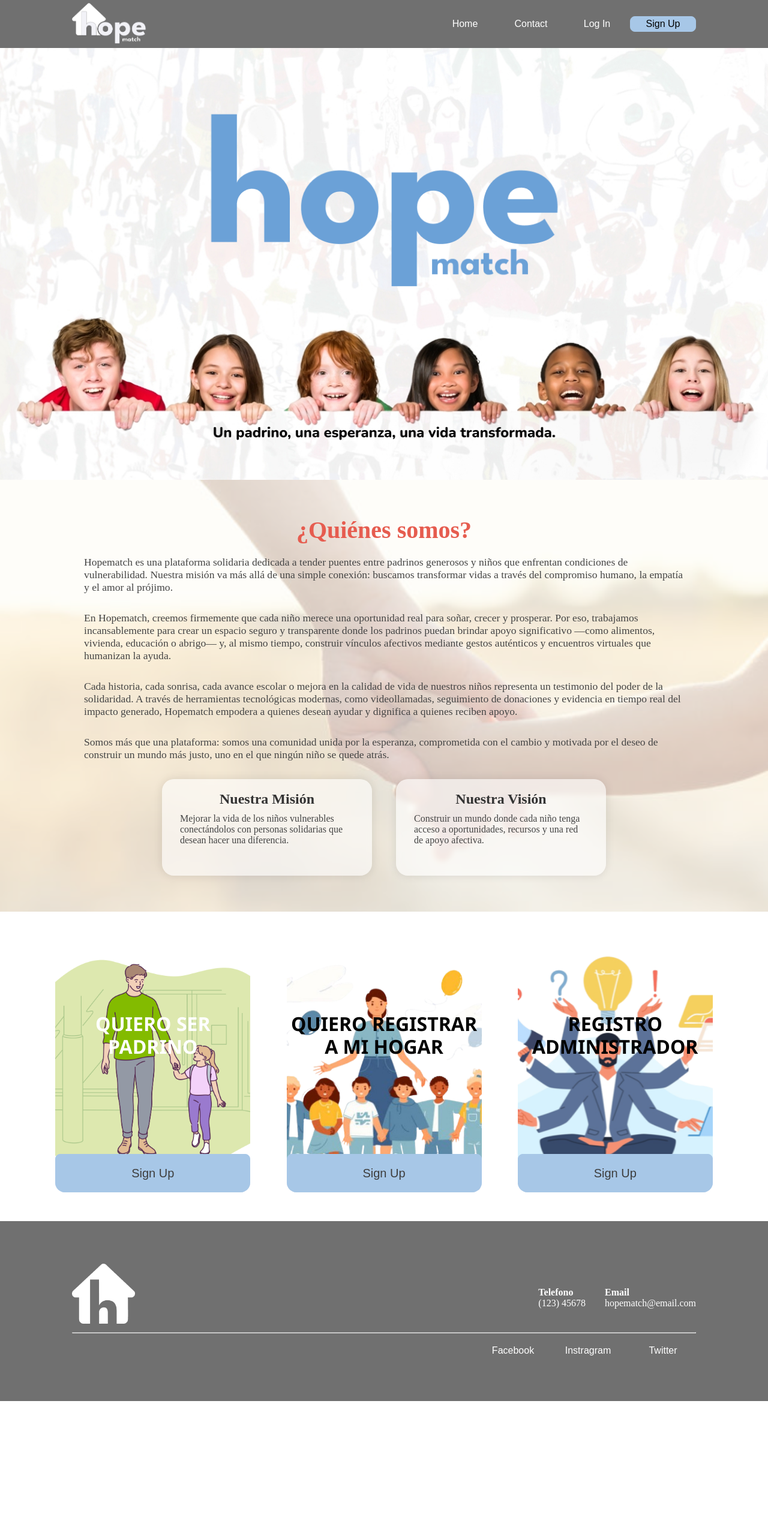
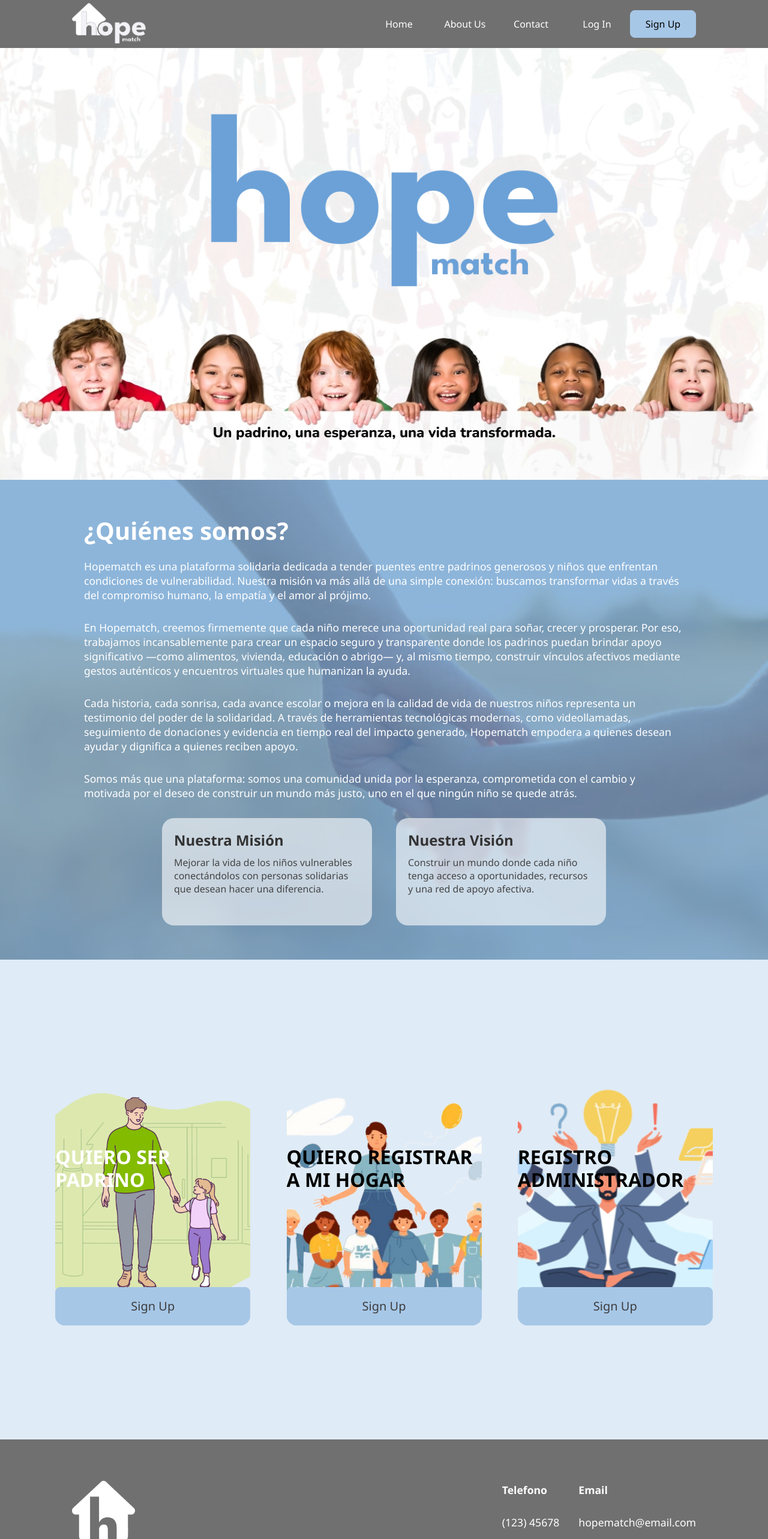
Before and after one commit to AdrianRojas4414/frontend-hopematch, an Angular app: page / in a window 1280 px wide. Shown: the top 2566 px of the page at 60% size. Before the commit the page ends 2336 px from the top, so only its background shows below. Built offline with nearby package versions, Linux system fonts and the light colour scheme.

Commit message:
Refactor in about us section

```diff
--- a/src/app/config/constants.ts
+++ b/src/app/config/constants.ts
@@ -20,7 +20,7 @@ export const TEXTOS = {
     aboutVisionText: "Construir un mundo donde cada niño tenga acceso a oportunidades, recursos y una red de apoyo afectiva.",
     // NAV BUTTONS
     buttonHome: 'Home',
-    buttonAboutUs: 'AboutUs',
+    buttonAboutUs: 'About Us',
     buttonSignUp: 'Sign Up',
     buttonLogIn: 'Log In',
     buttonContact: 'Contact',
--- a/src/app/paginas/inicio/inicio.component.html
+++ b/src/app/paginas/inicio/inicio.component.html
@@ -4,25 +4,20 @@
             <div class="navbar__brand">
                 <a href="/"><img src="imgs/logo light variant.png" [alt]="texts.messageLogo" class="logo"></a>
             </div>
-            <ul class="navbar__links">
-            <li><button class="btn btn--third-button" routerLink="/">{{ texts.buttonHome }}</button></li>
-            <button class="btn btn--third-button" (click)="scrollToSection('footer-content')">{{ texts.buttonContact }}</button>
-            <li><button class="btn btn--third-button" [routerLink]="['/login']"> {{ texts.buttonLogIn }} </button></li>
-            <li><button class="btn btn--primary-button" (click)="scrollToSection('register-section')"> {{ texts.buttonSignUp }} </button></li>
-            </ul>
+            <div class="navbar__links">
+                <button class="btn btn--third-button" routerLink="/">{{ texts.buttonHome }}</button>
+                <button class="btn btn--third-button" (click)="scrollToSection('about-us')">{{ texts.buttonAboutUs }}</button>
+                <button class="btn btn--third-button" (click)="scrollToSection('footer-content')">{{ texts.buttonContact }}</button>
+                <button class="btn btn--third-button" [routerLink]="['/login']"> {{ texts.buttonLogIn }} </button>
+                <button class="btn btn--primary-button" (click)="scrollToSection('register-section')"> {{ texts.buttonSignUp }} </button>
+            </div>
         </div>
     </nav>
 </header>
 
-    <section class="hero">
-    <div class="hero-content">
-        <h1 class="main-title"></h1>
-        <p class="subtitle"></p>
-        <p class="dreams"></p>
-    </div>
-    </section>
+    <section class="full-layout-section landing"></section>
 
-    <section id="about-us" class="about-us">
+    <section id="about-us" class="full-layout-section about-us">
         <div class="about-content">
             <h2>{{ texts.aboutTitle }}</h2>
             <div class="about-text">
@@ -32,11 +27,11 @@
                 <p>{{ texts.aboutDescription4 }}</p>
             </div>
           <div class="about-columns">
-            <div class="about-column">
+            <div class="card--simple-text">
               <h3>{{ texts.aboutMissionTitle }}</h3>
               <p>{{ texts.aboutMissionText }}</p>
             </div>
-            <div class="about-column">
+            <div class="card--simple-text">
               <h3>{{ texts.aboutVisionTitle }}</h3>
               <p>{{ texts.aboutVisionText }}</p>
             </div>
@@ -44,7 +39,7 @@
         </div>
       </section>
 
-    <section id="register-section" class="register-section">
+    <section id="register-section" class="full-layout-section register-section">
         <div class="card card--signup-image-bg bg-padrino">
             <div class="card__content">
                 <h3 class="card__title">{{ texts.padrinoOption }}</h3>
@@ -78,7 +73,7 @@
     <div id="footer-content" class="footer__vertical_container">
         <div class="footer__horizontal_container">
             <div class="footer__brand">
-                <img src="imgs/logo light.png" [alt]="texts.messageLogo" class="logo">
+                <a href="/"><img src="imgs/logo light.png" [alt]="texts.messageLogo" class="logo"></a>
             </div>
             <div class="footer__contact-info">
                 <div>
@@ -93,11 +88,11 @@
         </div>
         <hr />
         <div class="footer__social_container">
-            <ul class="social-links">
+            <div class="social-links">
                 <button class="btn btn--third-button"> {{ texts.facebook }} </button>
                 <button class="btn btn--third-button"> {{ texts.instragram }} </button>
                 <button class="btn btn--third-button"> {{ texts.twitter }} </button>
-            </ul>
+            </div>
         </div>
     </div>
 </footer>
--- a/src/app/paginas/inicio/inicio.component.scss
+++ b/src/app/paginas/inicio/inicio.component.scss
@@ -1,66 +1,27 @@
-* {
-    padding: 0;
-  }
 
 
-  header {
-    position: fixed;
-    width: 100%;
-    top: 0;
-    left: 0;
-    z-index: 1000;
-  }
-
-  .hero {
-    display: flex;
-    align-items: center;
-    justify-content: center;
-    height: 100vh;
+  .landing {
     background-image: url('../../../../public/imgs/Seccion\ Portada.png');
     background-size: cover;
     background-position: center;
-    position: relative;
-  }
-
-  .hero-content {
-    text-align: center;
-    color: white;
-  }
-
-  .main-title {
-    font-size: 5rem;
-    animation: fadeIn 2s ease-in-out;
-  }
-
-  .subtitle {
-    font-size: 1.5rem;
-    margin-top: 1rem;
-    animation: fadeIn 3s ease-in-out;
-  }
-
-  .dreams {
-    margin-top: 2rem;
-    font-size: 1.2rem;
-    color: #fff;
-  }
-
-  @keyframes fadeIn {
-    from {
-      opacity: 0;
-    }
-    to {
-      opacity: 1;
-    }
   }
 
   .about-us {
-    background-image: url("../../../assets/imgs/aboutUs_backgound.jpg");  /* Asegúrate de que esta imagen exista */
+    background-image: url("../../../assets/imgs/aboutUs_backgound.jpg");
     background-size:cover;
     background-position: center;
-    padding: 60px 20px;
-    text-align: center;
-    position: relative;
-    color: #fff;
+    color: var(--color-neutral-base-white);
+    .about-columns {
+      display: flex;
+      flex-wrap: wrap;
+      justify-content: center;
+      gap: 40px;
+    }
+    .about-text p{
+      font-size: 1rem;
+      text-align: left;
+      font-size: 1.1rem;
+    }
   }
 
   .about-us::before {
@@ -70,7 +31,8 @@
     left: 0;
     right: 0;
     bottom: 0;
-    background-color: rgba(255, 255, 255, 0.7); /* Fondo blanco semitransparente */
+    background-color: var(--color-primary-base-dark-60);
+    opacity: 0.7;
     z-index: 0;
   }
 
@@ -79,94 +41,22 @@
     z-index: 1;
   }
 
-  .about-us h2 {
-    font-size: 2.5rem;
-    color: #e65c4f;
-    margin-bottom: 20px;
-  }
-
-  .about-us p {
-    font-size: 1.1rem;
-    color: #333;
-    max-width: 1000px;
-    margin: 0 auto 30px auto;
-  }
-
-  .about-columns {
-    display: flex;
-    flex-wrap: wrap;
-    justify-content: center;
-    gap: 40px;
-  }
-
-  .about-column {
-    background-color: rgba(255, 255, 255, 0.6); /* Blanco con transparencia */
-    padding: 20px 30px;
-    border-radius: 20px;
-    box-shadow: 0 0 15px rgba(0, 0, 0, 0.1);
-    max-width: 350px;
-    flex: 1 1 300px;
-    backdrop-filter: blur(4px); /* efecto cristalino */
-  }
-
-  .about-column h3 {
-    font-size: 1.5rem;
-    color: #333;
-    margin-bottom: 10px;
-  }
-
-  .about-text p{
-    font-size: 1rem;
-    color: #444;
-    text-align: left;
-    font-size: 1.1rem;
-  }
-
-  .about-column p {
-    font-size: 1rem;
-    color: #444;
-    text-align: left;
-  }
-
   .register-section {
-    display: flex;
     justify-content: space-evenly;
     flex-wrap: wrap;
     padding: 3rem;
-    background-color: #fff;
+    background-color: var(--color-neutral-base-white);
     gap: 1rem;
   }
 
-  .register-card {
-    text-align: center;
-    background-color: #fce9e8;
-    padding: 2rem;
-    border-radius: 15px;
-    width: 30%;
-    min-width: 300px;
-    width: 40%;
+  .register-section::before {
+    content: '';
+    position: absolute;
+    top: 0;
+    left: 0;
+    right: 0;
+    bottom: 0;
+    background-color: var(--color-primary-base-dark-60);
+    opacity: 0.2;
+    z-index: 0;
   }
-
-  .register-card h2 {
-    font-size: 1.5rem;
-    margin-bottom: 1rem;
-    color: #e65c4f;
-  }
-
-  .register-card img {
-    width: 100%;
-    height: auto;
-    margin-bottom: 1rem;
-  }
-
-  .social-links {
-    list-style: none;
-    display: flex;
-    justify-content: center;
-    gap: 15px;
-    margin-top: 1rem;
-  }
-
-  html {
-    scroll-behavior: smooth;
-}
--- a/src/assets/scss/_base.scss
+++ b/src/assets/scss/_base.scss
@@ -2,6 +2,9 @@ html, body {
   margin: 0;
   padding: 0;
   width: 100%; /* Asegúrate de que ocupen todo el ancho */
+  font-family: var(--font-family-base);
+  color: var(--color-neutral-base-black);
+  scroll-behavior: smooth;
 }
 
 *, *::before, *::after {
@@ -9,3 +12,59 @@ html, body {
   margin: 0;
   padding: 0;
 }
+
+.full-layout-section {
+  display: flex;
+  align-items: center;
+  justify-content: center;
+  height: 100vh;
+  background-color: white;
+  position: relative;
+}
+
+header {
+  position: fixed;
+  width: 100%;
+  top: 0;
+  left: 0;
+  z-index: 1000;
+}
+
+h1{
+  font-size: 2.5rem;
+  margin-bottom: 20px;
+}
+
+h2{
+  font-size: 2.5rem;
+  margin-bottom: 20px;
+
+}
+
+h3{
+  font-size: 2.5rem;
+  margin-bottom: 20px;
+
+}
+
+h4{
+  font-size: 2.5rem;
+  margin-bottom: 20px;
+
+}
+
+h5{
+  font-size: 2.5rem;
+  margin-bottom: 20px;
+}
+
+h6{
+  font-size: 2.5rem;
+  margin-bottom: 20px;
+}
+
+p {
+  font-size: 1.1rem;
+  max-width: 1000px;
+  margin: 0 auto 30px auto;
+}
--- a/src/assets/scss/components/_buttons.scss
+++ b/src/assets/scss/components/_buttons.scss
@@ -17,6 +17,7 @@
     border-radius: var(--border-radius-md);
     transition: var(--transition-base);
     box-shadow: var(--box-shadow-sm);
+    font-family: var(--font-family-base);
 
     &:disabled,
     &.disabled {
--- a/src/assets/scss/components/_cards.scss
+++ b/src/assets/scss/components/_cards.scss
@@ -3,12 +3,8 @@
       position: relative;
       display: flex;
       flex-direction: column;
-      justify-content: space-between;
-      align-items: center;
-      text-align: center;
       min-height: 420px;
       width: 325px;
-      padding: var(--space-lg);
       border-radius: var(--border-radius-lg);
       box-shadow: var(--box-shadow-md);
       overflow: hidden;
@@ -72,4 +68,22 @@
         font-size: var(--font-size-lg);
       }
     }
+    &--simple-text{
+      background-color: rgba(255, 255, 255, 0.6);
+      border-radius: 20px;
+      max-width: 350px;
+      flex: 1 1 300px;
+      backdrop-filter: blur(4px);
+      padding: 20px;
+      h3 {
+        font-size: 1.5rem;
+        color: #333;
+        margin-bottom: 10px;
+      }
+      p {
+        font-size: 1rem;
+        color: #444;
+        text-align: left;
+      }
   }
+}
--- a/src/assets/scss/components/_footer.scss
+++ b/src/assets/scss/components/_footer.scss
@@ -5,7 +5,6 @@
     justify-content: center;
     width: 100%;
     height: 300px;
-    color: var(--color-neutral-base-white);
 
     &__vertical_container {
         width: calc(100% - 240px);
@@ -23,6 +22,11 @@
         width: 100%;
         display: flex;
         justify-content: flex-end;
+        .social-links {
+            display: flex;
+            justify-content: center;
+            gap: 15px;
+        }
     }
 
     &__contact-info {
@@ -33,6 +37,9 @@
         div{
             padding-left: auto;
             padding-left: 2rem;
+            p{
+                color: var(--color-neutral-base-white);
+            }
         }
     }
 
```
Lines whose indentation alone changed are shown as unchanged.
